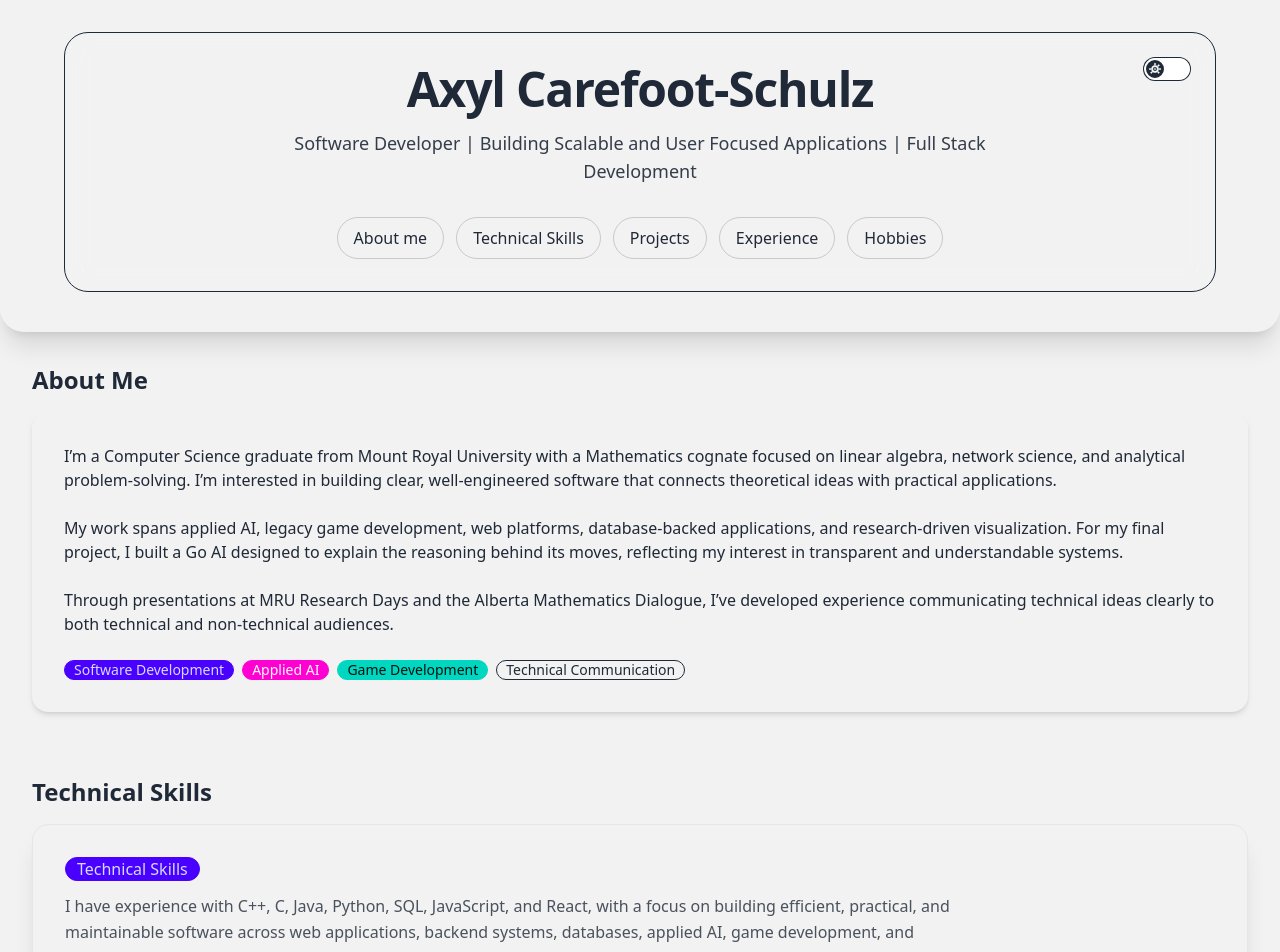
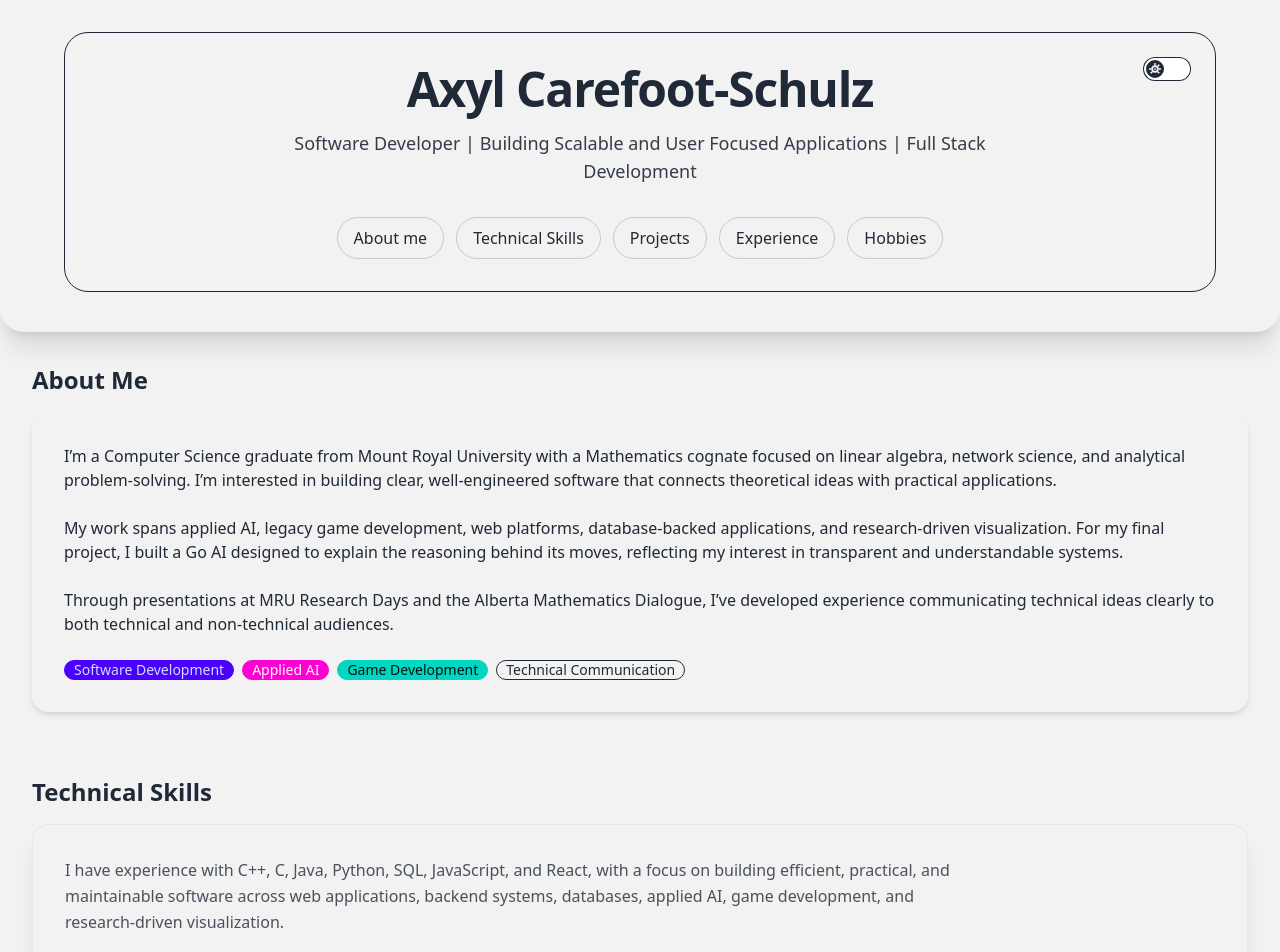
Before and after one commit to axyl-casc/axyl-casc.github.io, a React (Vite) app: page / in a window 1280 px wide. Shown: the top 952 px of the page. Built offline with nearby package versions, Linux system fonts and the light colour scheme.

Commit message:
Update HomePage.tsx

```diff
--- a/src/pages/HomePage.tsx
+++ b/src/pages/HomePage.tsx
@@ -47,8 +47,6 @@ export function HomePage() {
   <div className="card bg-base-200 shadow-xl border border-base-300">
     <div className="card-body gap-6">
       <div className="space-y-3">
-        <div className="badge badge-primary badge-lg">Technical Skills</div>
-
         <p className="text-base-content/80 leading-relaxed max-w-4xl">
           I have experience with C++, C, Java, Python, SQL, JavaScript, and
           React, with a focus on building efficient, practical, and maintainable
```
